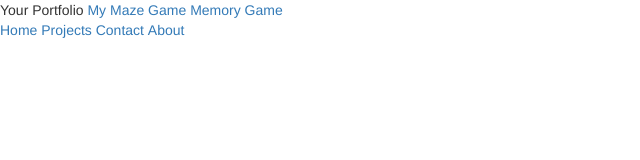
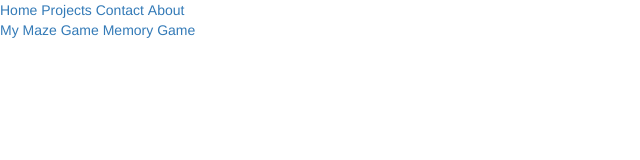
Before and after one commit to RaulDel-Llano/RaulDel-Llano.github.io, a plain HTML site: page index.html in a window 1280 px wide. Shown: the whole page, without its empty margins (0-640 px from the left). Drawn offline with nearby package versions, Linux system fonts and the light colour scheme.

Commit message:
Update index.html

```diff
--- a/index.html
+++ b/index.html
@@ -17,9 +17,6 @@ display:inline;
 </style>
   </head>
   <body>
-    Your Portfolio
-    <a href="http://jsbin.com/zumeqi/2">My Maze Game</a>
-    <a href="https://preview.c9.io/a_cr1plled_man/hva/New%20Folder/index.html?_c9_id=livepreview5&_c9_host=https://ide.c9.io">Memory Game</a>
 
     <ul>
       <li><a href="#home">Home</a></li>
@@ -28,5 +25,8 @@ display:inline;
       <li><a href="#about">About</a></li>
     </ul>
 
+    <a href="http://jsbin.com/zumeqi/2">My Maze Game</a>
+    <a href="https://preview.c9.io/a_cr1plled_man/hva/New%20Folder/index.html?_c9_id=livepreview5&_c9_host=https://ide.c9.io">Memory Game</a>
+
   </body>
 </html>
```
